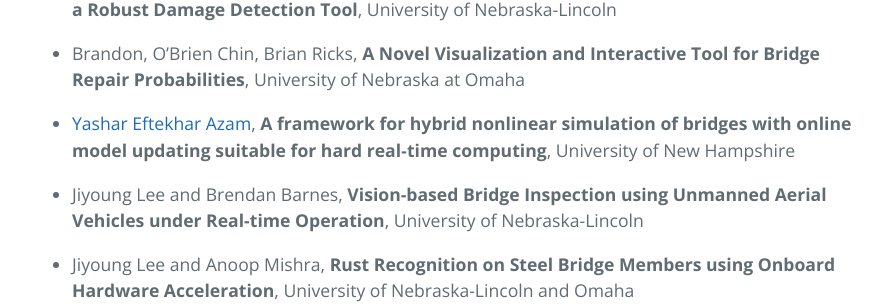
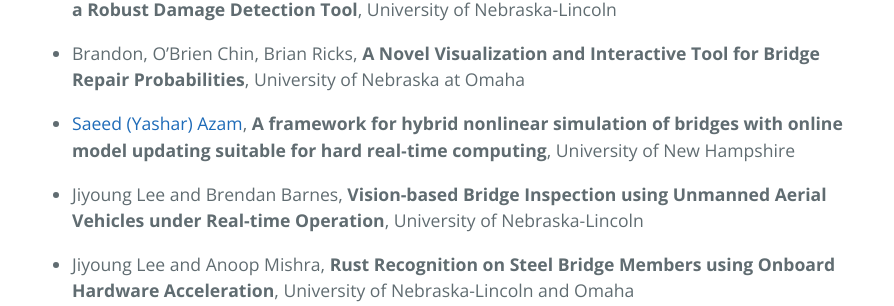
Before and after one commit to BridgingBigData/BridgingBigData.github.io, a Jekyll site: the page built from pages/bbd2020agenda.md, in a window 1280 px wide and 900 px high, scrolled down 5864 px. Shown: the part 149-455 px from the top of the window, without its empty margins (192-1086 px from the left). Built offline with Jekyll 4.4.1, drawn with Linux system fonts in a browser that asks for light colours.

Commit message:
Update bbd2020agenda.md

```diff
--- a/pages/bbd2020agenda.md
+++ b/pages/bbd2020agenda.md
@@ -116,7 +116,7 @@
 
 * Brandon, O'Brien Chin, Brian Ricks, **A Novel Visualization and Interactive Tool for Bridge Repair Probabilities**, University of Nebraska at Omaha
 
-* [Yashar Eftekhar Azam](https://ceps.unh.edu/person/yashar-eftekhar-azam), **A framework for hybrid nonlinear simulation of bridges with online model updating suitable for hard real‐time computing**, University of New Hampshire
+* [Saeed (Yashar) Azam](https://ceps.unh.edu/person/yashar-eftekhar-azam), **A framework for hybrid nonlinear simulation of bridges with online model updating suitable for hard real‐time computing**, University of New Hampshire
 
 * Jiyoung Lee and Brendan Barnes, **Vision-based Bridge Inspection using Unmanned Aerial Vehicles under Real-time Operation**, University of Nebraska-Lincoln
 
```
